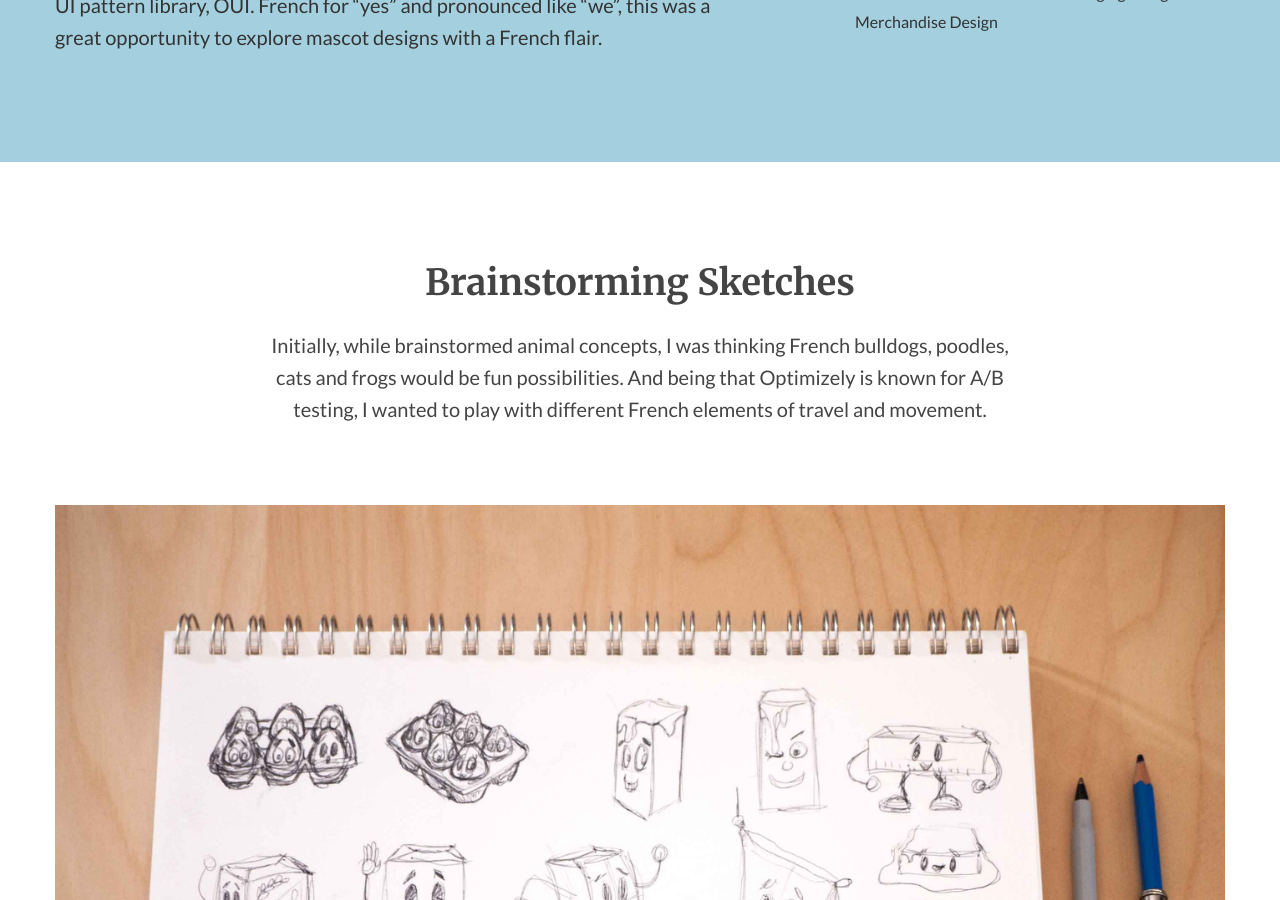
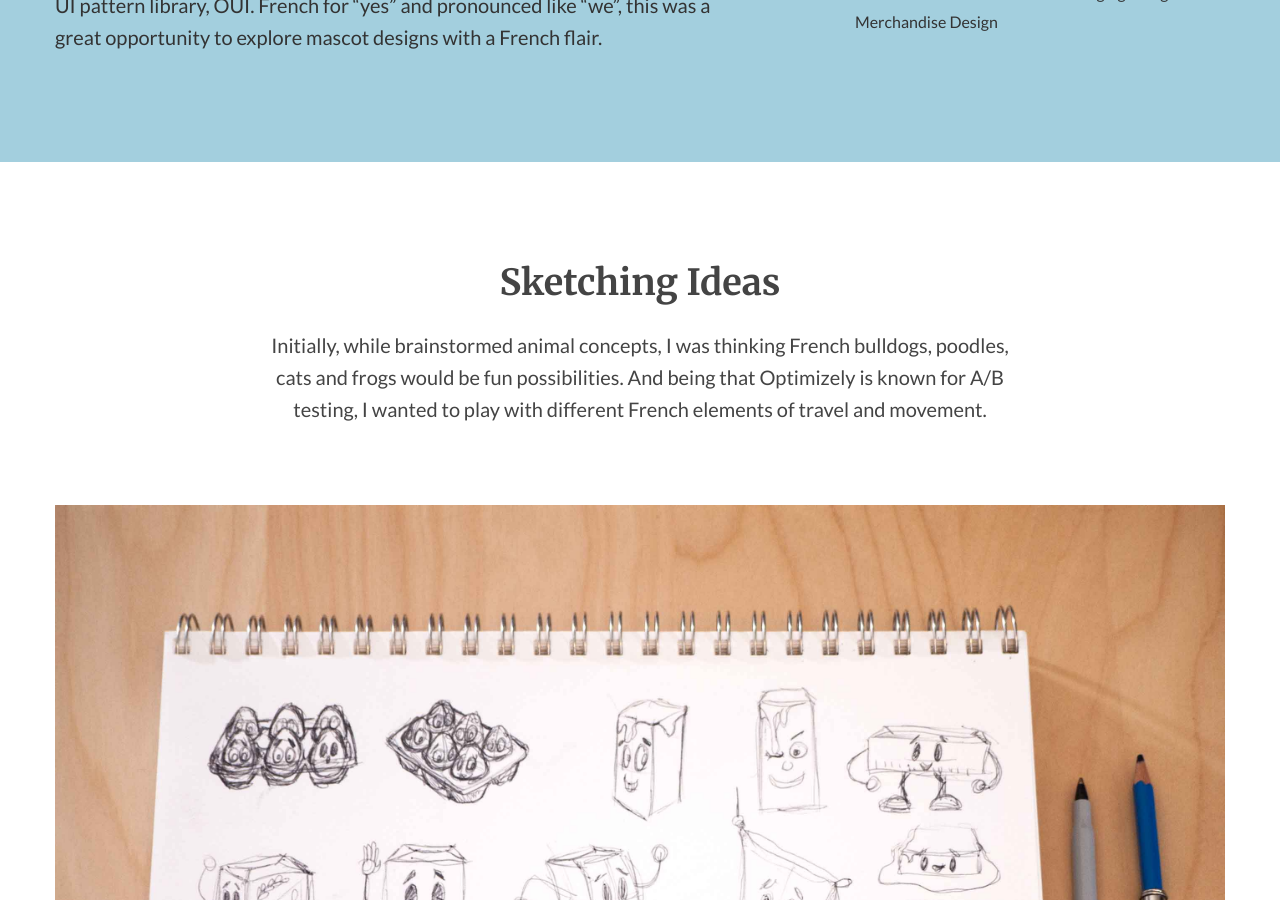
Before and after one commit to btamps/btamps.github.io, a Jekyll site: the page built from _posts/2016-04-30-baking-buddies.markdown, in a window 1280 px wide and 900 px high, scrolled down 943 px. Built offline with Jekyll 4.4.1, drawn with Linux system fonts in a browser that asks for light colours; nearby versions of some CDN libraries.

```diff
--- a/_posts/2016-04-30-baking-buddies.markdown
+++ b/_posts/2016-04-30-baking-buddies.markdown
@@ -18,7 +18,7 @@
 <div class="container content-block">
   <div class="row">
     <div class="col-sm-8 description center">
-      <h2>Brainstorming Sketches</h2>
+      <h2>Sketching Ideas</h2>
       <p>Initially, while brainstormed animal concepts, I was thinking French bulldogs, poodles, cats and frogs would be fun possibilities. And being that Optimizely is known for A/B testing, I wanted to play with different French elements of travel and movement.</p>
     </div>
   </div>
```
Also changed, not shown: img/baking-buddies-card-back.jpg, img/baking-buddies-cards.jpg, img/baking-buddies-cork.jpg, img/baking-buddies-hero.jpg.
